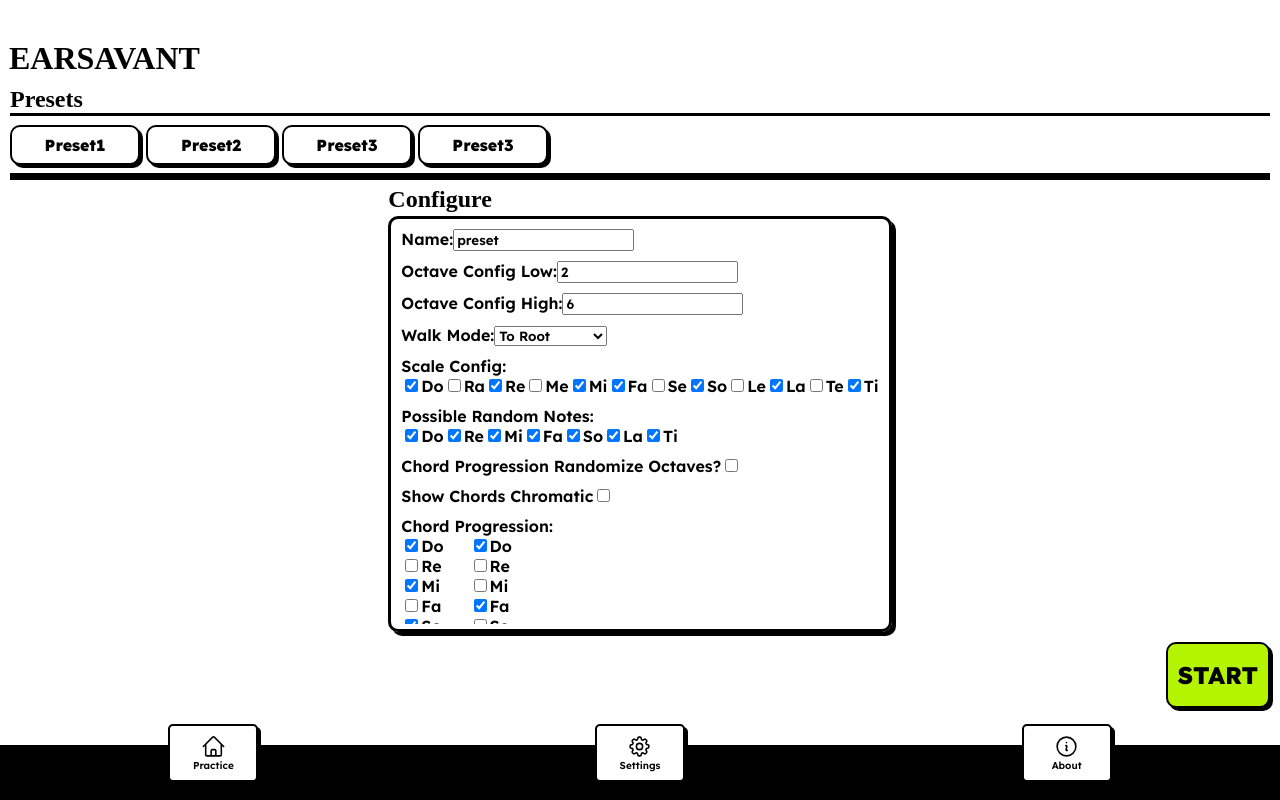
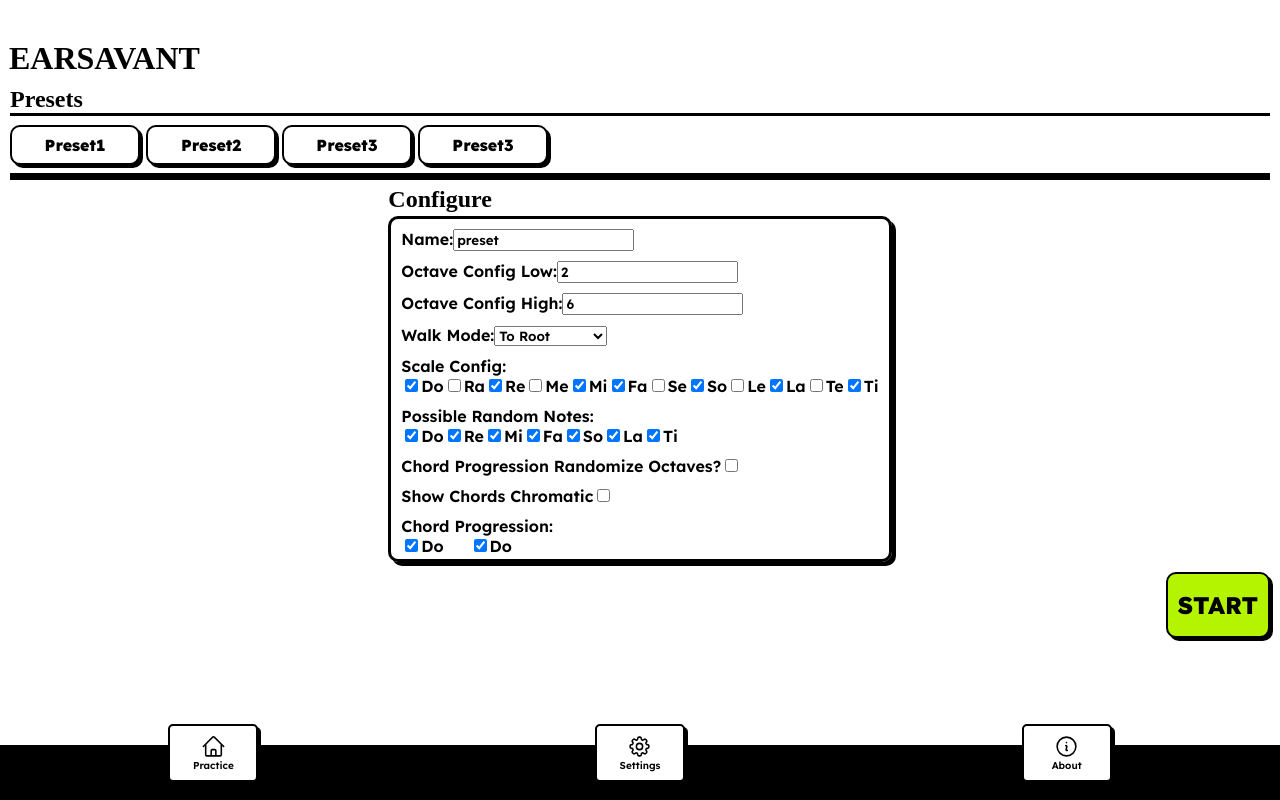
Before and after one commit to aytarakdemir/earsavant, an Angular app: page /#/home in a window 1280 px wide. Both pictures are taken after a click on the button "Functional Trainer". Built offline with nearby package versions, Linux system fonts and the light colour scheme; a web font is replaced by a local one.

Commit message:
adjust box height

```diff
--- a/src/app/modules/functional-trainer/components/configuration-panel/configuration-panel.component.scss
+++ b/src/app/modules/functional-trainer/components/configuration-panel/configuration-panel.component.scss
@@ -71,7 +71,7 @@ form {
     border: 3px solid var.$color-alpha-accent;
     box-shadow: 4px 4px 0px 0px #000;
     border-radius: 10px;
-    height: calc(100vh - 400px);
+    height: calc(100vh - 470px);
 
 
     padding: 5px;
```
